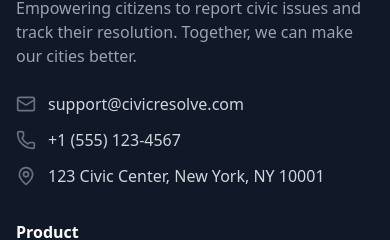
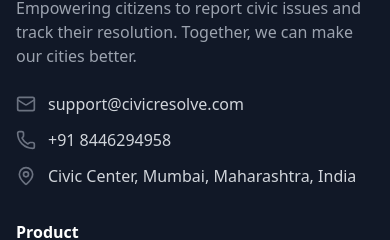
Before and after one commit to surajchauhanhell/CivicResolve, a React (Vite) app: page / in a window 390 px wide. Shown: the part 5374-5614 px from the top of the page. Built offline with nearby package versions, Linux system fonts and the light colour scheme.

Commit message:
Updated contact information - Indian phone number and Mumbai address

```diff
--- a/src/components/Footer.tsx
+++ b/src/components/Footer.tsx
@@ -59,11 +59,11 @@ export const Footer = () => {
                 </div>
                 <div className="flex items-center space-x-3">
                   <Phone className="w-5 h-5 text-gray-500" />
-                  <span>+1 (555) 123-4567</span>
+                  <span>+91 8446294958</span>
                 </div>
                 <div className="flex items-center space-x-3">
                   <MapPin className="w-5 h-5 text-gray-500" />
-                  <span>123 Civic Center, New York, NY 10001</span>
+                  <span>Civic Center, Mumbai, Maharashtra, India</span>
                 </div>
               </div>
             </div>
```
Also changed, not shown: 1 other file (tests, documents, lock files or other folders).
